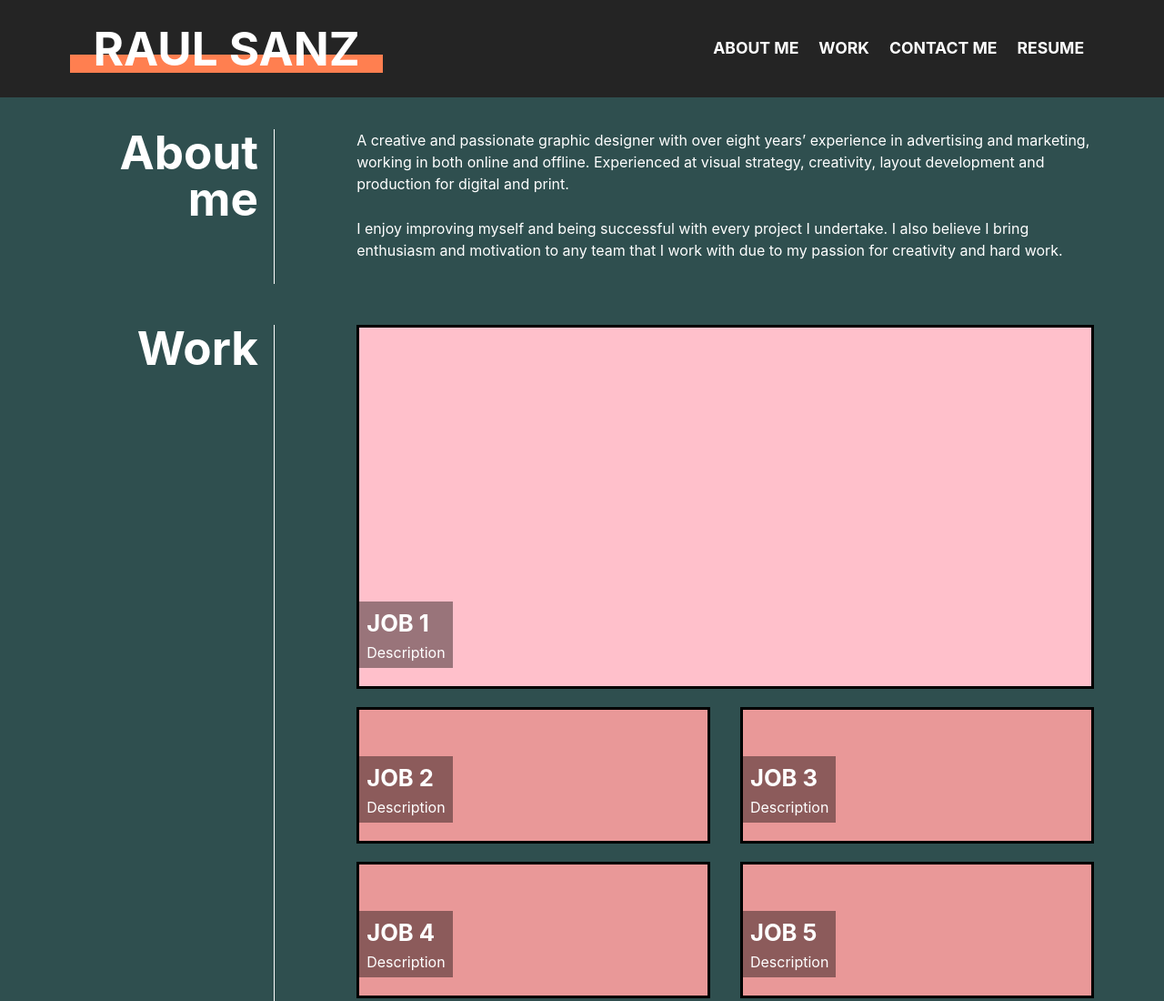
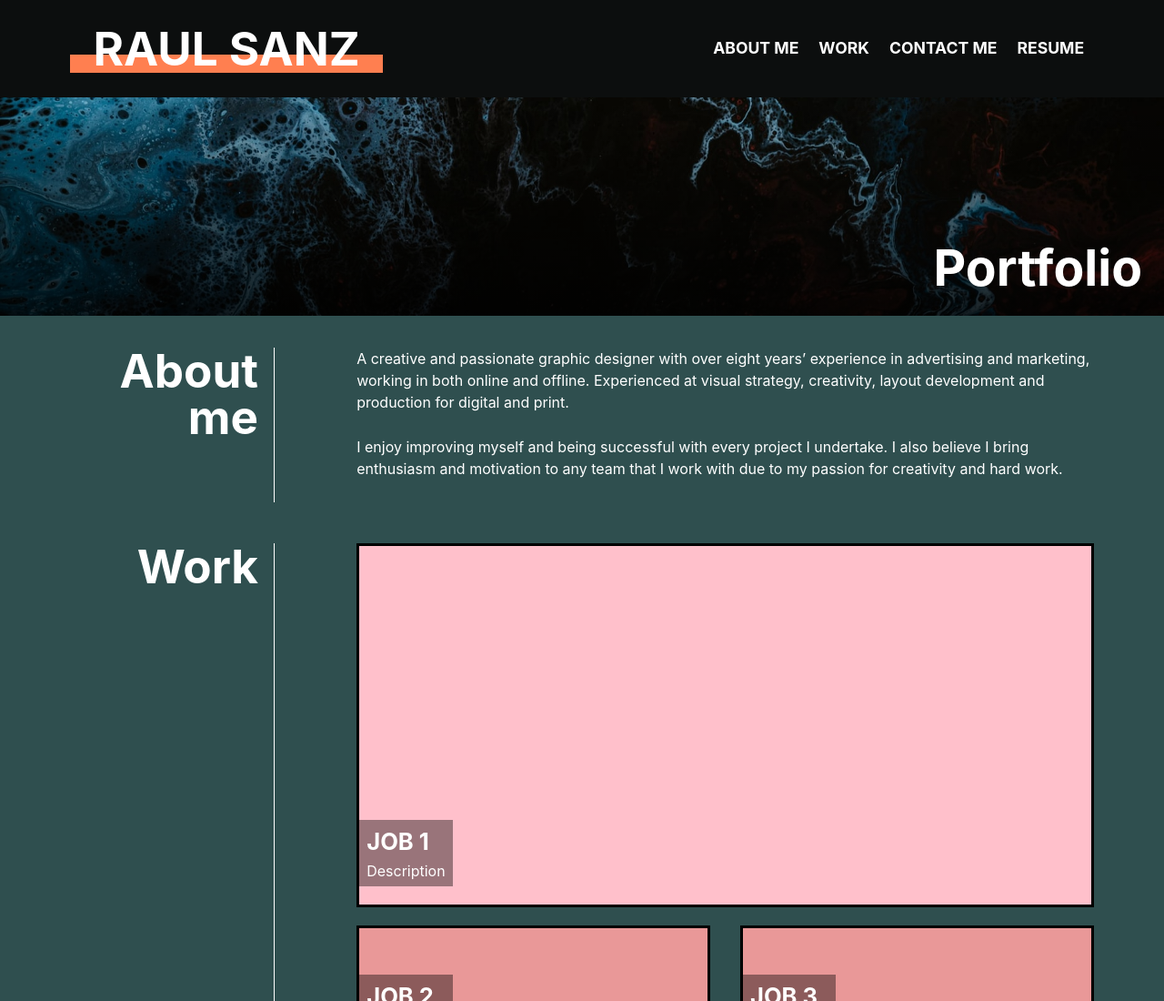
Before and after one commit to itsraulsanz/raul-portfolio, a plain HTML site: page index.html in a window 1280 px wide. Shown: the top 1100 px of the page at 91% size. Drawn offline with Linux system fonts and the light colour scheme.

Commit message:
Added the subheader section

```diff
--- a/assets/css/style.css
+++ b/assets/css/style.css
@@ -35,7 +35,7 @@ header {
     justify-content: space-between;
     flex-wrap: wrap;
     align-items: center;
-    background-color: rgb(36, 36, 36);
+    background-color: rgb(12 14 14);
 }
 
 header h1 {
@@ -110,6 +110,31 @@ nav a:hover {
   flex: 0 0 72%;
 }
 
+.subheader {
+  background: rgb(68, 88, 120);
+  background-image:
+    linear-gradient(to bottom, rgba(0, 0, 0, 0.02), rgba(0, 0, 0, 0.8)),
+    url('../images/subheader_image.jpg');
+  min-height: 30vh;
+  display: flex;
+  justify-content: flex-end;
+  align-items: flex-end;
+  text-align: right;
+  background-repeat: no-repeat;
+  background-attachment: fixed;
+  background-position: center; /* Center the image */
+  background-size: cover; /* Resize the background image to cover the entire container */
+}
+
+.subheader div {
+  flex: 0 0 90%;
+  margin: 0;
+  padding: 20px 24px;
+  font-size: 2.3rem;
+  line-height: 1.2;
+  display: inline;
+}
+
 .flex-container {
   display: flex;
   flex-wrap: wrap;
--- a/index.html
+++ b/index.html
@@ -26,6 +26,12 @@
 
     </header>
 
+    <!-- SUBHEADER -->
+    <section class="subheader">
+        <div>
+            <h2>Portfolio</h2>
+        </div>
+    </section>
 
     <main class="page-wrapper">
 
```
Also changed, not shown: assets/images/subheader_image.jpg (added). Lines whose indentation alone changed are shown as unchanged.
